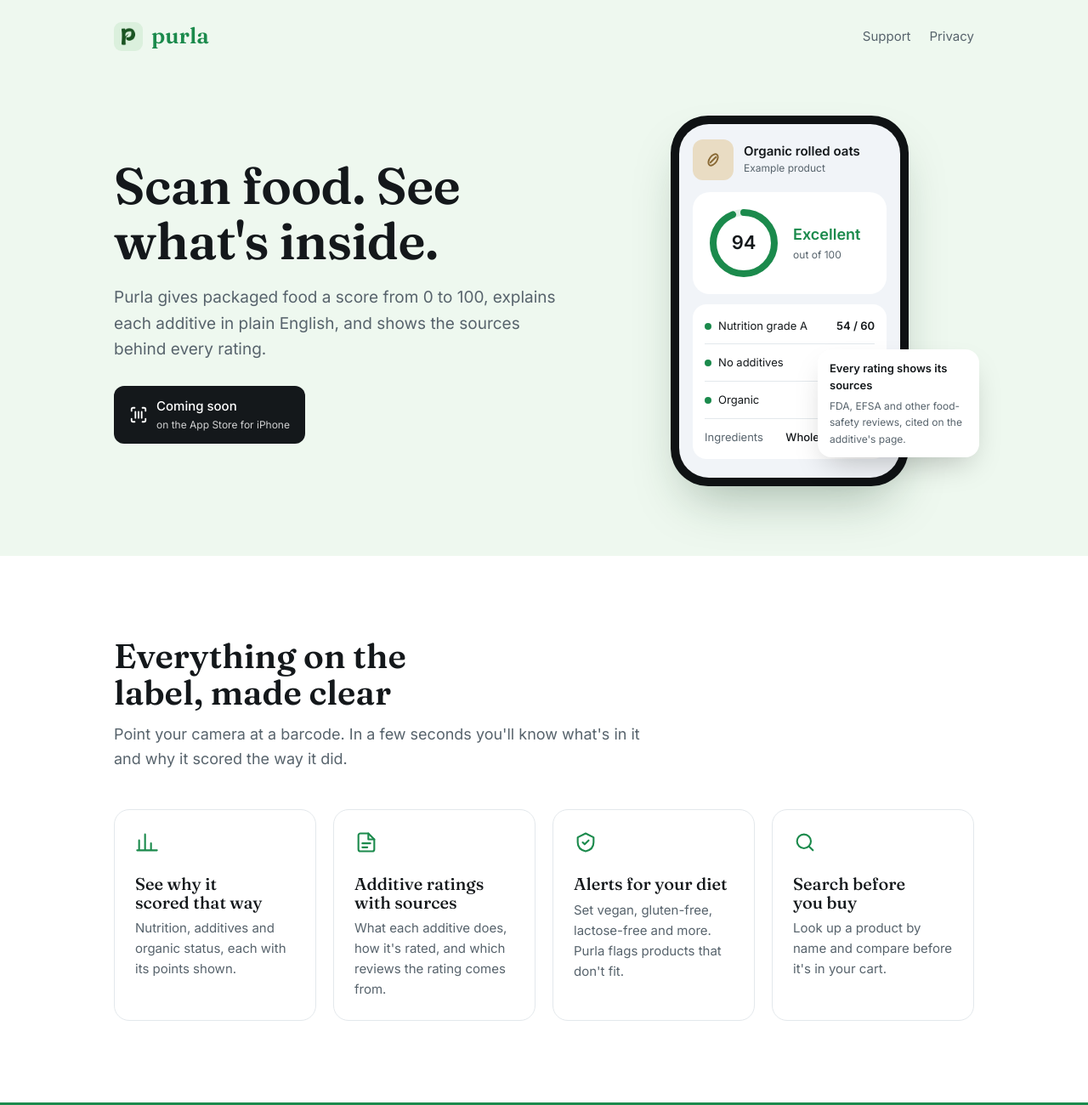
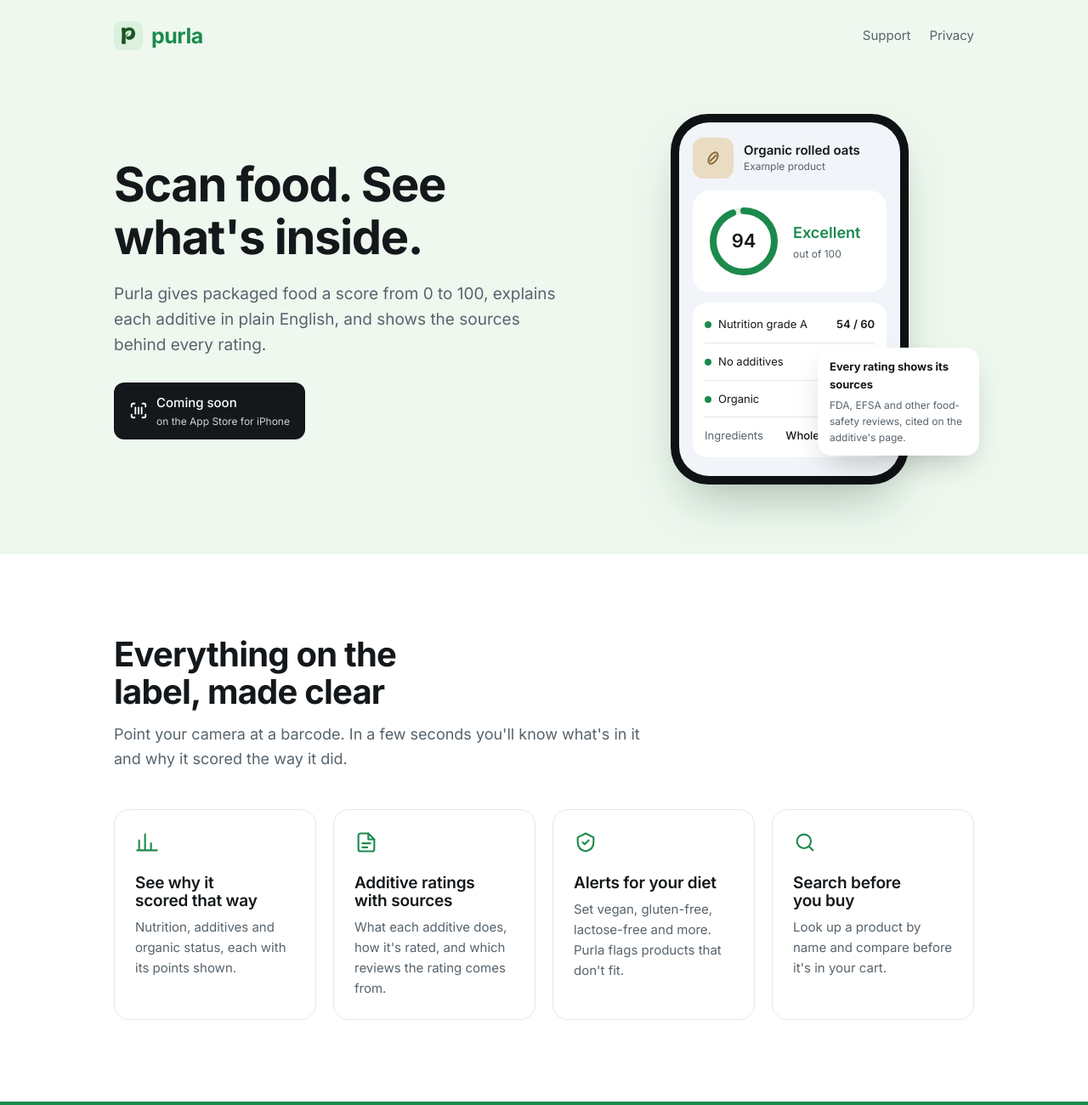
Before and after one commit to JonnyC26/purla-site, a plain HTML site: page web/index.html in a window 1280 px wide. Shown: the top 1300 px of the page at 85% size. Drawn offline with Linux system fonts and the light colour scheme.

Commit message:
Landing page: use Inter for headings and logo (replace Fraunces)
Co-Authored-By: Claude Opus 5.5 <noreply@anthropic.com>
Claude-Session: https://claude.ai/code/session_01U8UGujQHhXmcfMZmBdBZGT

```diff
--- a/web/index.html
+++ b/web/index.html
@@ -9,25 +9,25 @@
 <link rel="apple-touch-icon" href="icon.png">
 <link rel="preconnect" href="https://fonts.googleapis.com">
 <link rel="preconnect" href="https://fonts.gstatic.com" crossorigin>
-<link href="https://fonts.googleapis.com/css2?family=Fraunces:opsz,wght@9..144,500;9..144,600&family=Inter:wght@400;500;600&display=swap" rel="stylesheet">
+<link href="https://fonts.googleapis.com/css2?family=Inter:wght@400;500;600;700&display=swap" rel="stylesheet">
 <style>
 /* VOICE: calm, plain, trustworthy — the honest scanner
    IDEA: a product label, read clearly
    PICTURE: the Purla result screen in a phone, score card lifted off it
-   COLOUR and TYPE: brand forest green on white and mint; Fraunces titles, Inter body
+   COLOUR and TYPE: brand forest green on white and mint; Inter throughout
    LAYOUT: hero, four features, honesty band, score split, footer */
 :root{color-scheme:light;--green:#1b8a4c;--green-d:#14693a;--mint:#dbf0dd;--mint-l:#eef8ef;--ink:#14181b;--muted:#57636c;--line:#e3e8ec;--bg:#ffffff;--soft:#f1f4f8}
 *{box-sizing:border-box;min-width:0}
 body{margin:0;background:var(--bg);color:var(--ink);font:17px/1.6 Inter,-apple-system,BlinkMacSystemFont,"Segoe UI",Roboto,Arial,sans-serif;overflow-x:clip}
 a{color:var(--green-d)}
 .wrap{max-width:1140px;margin:0 auto;padding:0 max(5vw,20px)}
-h1,h2,h3{font-family:Fraunces,Georgia,serif;font-weight:600;line-height:1.08;text-wrap:balance;margin:0}
-h1{font-size:clamp(38px,5.6vw,60px);letter-spacing:-.01em}
+h1,h2,h3{font-family:Inter,-apple-system,BlinkMacSystemFont,"Segoe UI",Roboto,Arial,sans-serif;font-weight:700;letter-spacing:-.02em;line-height:1.1;text-wrap:balance;margin:0}
+h1{font-size:clamp(36px,5.4vw,56px);letter-spacing:-.025em}
 h2{font-size:clamp(28px,3.6vw,40px)}
-h3{font-size:20px;font-weight:500}
+h3{font-size:19px;font-weight:600;letter-spacing:-.01em}
 p{margin:0}
 nav{display:flex;justify-content:space-between;align-items:center;padding:22px 0}
-.logo{display:flex;align-items:center;gap:10px;font-family:Fraunces,Georgia,serif;font-weight:600;font-size:26px;color:var(--green);text-decoration:none}
+.logo{display:flex;align-items:center;gap:10px;font-weight:700;font-size:25px;letter-spacing:-.02em;color:var(--green);text-decoration:none}
 .mark{width:34px;height:34px;border-radius:9px;display:block}
 .navlinks{display:flex;gap:22px;font-size:15px}
 .navlinks a{color:var(--muted);text-decoration:none}
```
